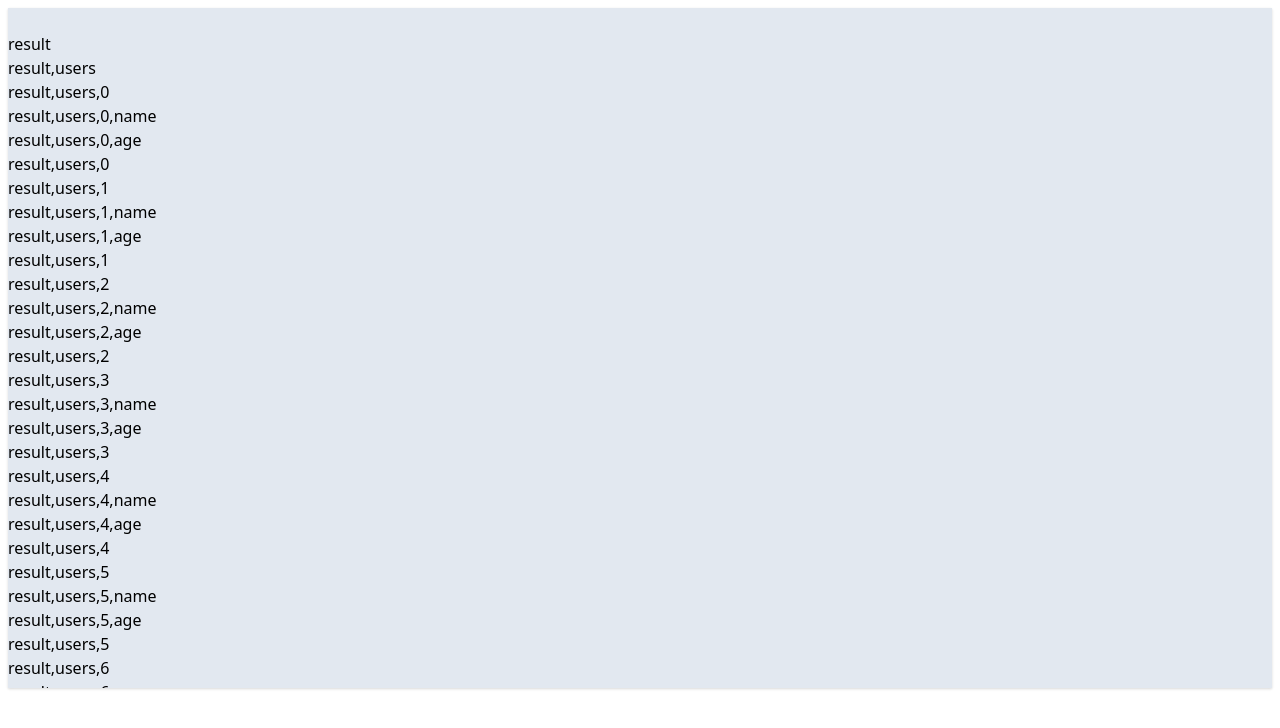
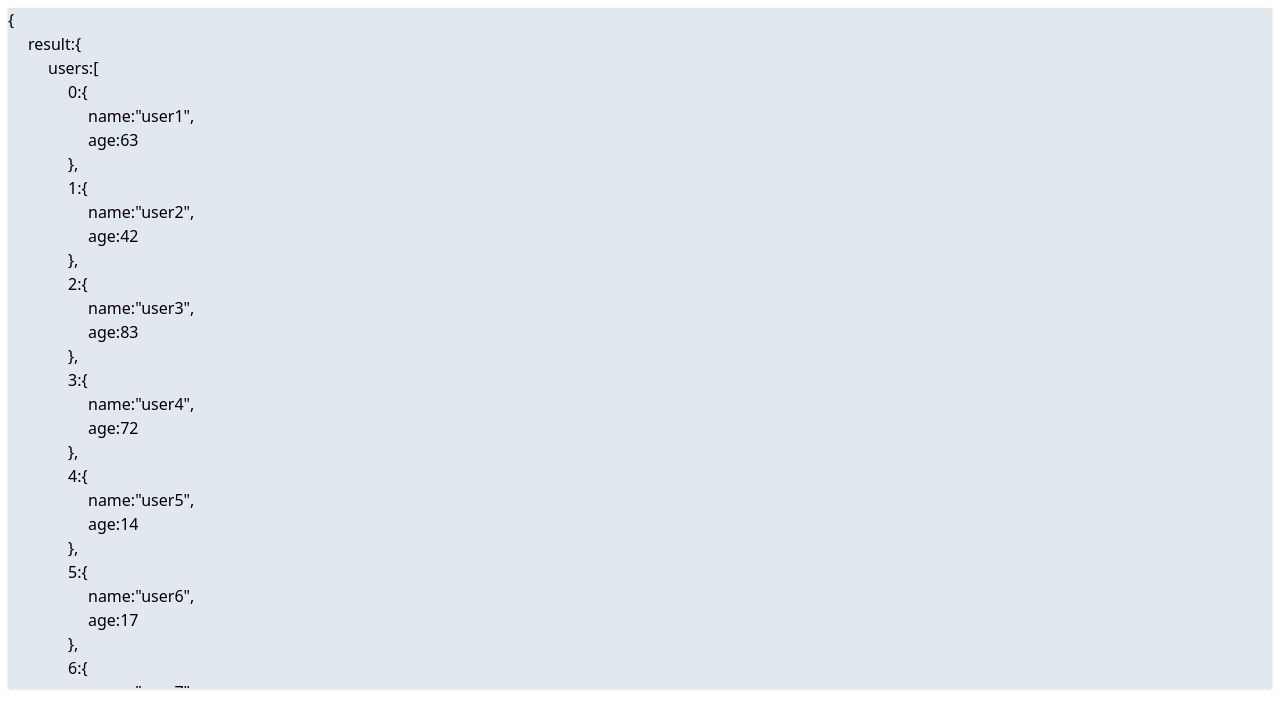
Before and after one commit to binier/jsonpath-visualizer-react, a React (Create React App) app: page / in a window 1280 px wide. Shown: the top 728 px of the page. Built offline with nearby package versions, Linux system fonts and the light colour scheme.

Commit message:
feat(json-view): render json with lazy renderer

```diff
--- a/src/components/json-view/json-view.tsx
+++ b/src/components/json-view/json-view.tsx
@@ -119,15 +119,134 @@ export default (props: Props) => {
     return (
       <div id="json-view-container" className="overflow-auto text-left bg-gray-300 shadow" style={{ height: '85vh' }}>
         <div style={{ height: state.scrollTop }}></div>
-        {
-          state.visible.map(x => (
-            <div key={x.path.toString() + (x.end ? '$' : '')} style={{height: state.elHeight}}>
-              {x.path.toString()}
-            </div>
-          ))
-        }
+        <Elements elements={state.visible} eachHeight={state.elHeight} />
         <div style={{ height: state.scrollBottom}}></div>
       </div>
     );
   });
 };
+
+function Elements(props: { elements: ElementData[], eachHeight: number }) {
+  return (
+    <>
+    {
+      props.elements.map(element => Element({
+        element,
+        height: props.eachHeight,
+      }))
+    }
+    </>
+  );
+}
+
+type FullProps<T = { [key: string]: any }> = T & React.HTMLProps<any>;
+
+function genElementProps(
+  element: ElementData,
+  height: number,
+  style: React.CSSProperties = {}
+): FullProps {
+  return {
+    height,
+    key: element.path + (element.end ? '$' : ''),
+    style: {
+      paddingLeft: element.path.length * 20,
+      ...style,
+    },
+  };
+}
+
+interface ElementProps {
+  element: ElementData;
+  height: number;
+};
+
+function Element({element, height}: ElementProps) {
+  const props = genElementProps(element, height);
+
+  if (element.end) {
+    return (
+      <div {...props}>
+        <JsonBracket type={element.type} closing={!!element.end} />
+        {!element.isLastChild && <JsonComma />}
+      </div>
+    );
+  }
+
+  if (element.type === 'object')
+    return (
+      <div {...props}>
+        <JsonObject element={element} />
+      </div>
+    );
+  if (element.type === 'array')
+    return (
+      <div {...props}>
+        <JsonArray element={element} />
+      </div>
+    );
+
+  return (
+    <div {...props}>
+      <JsonScalar element={element} />
+    </div>
+  );
+}
+
+const JsonBracket = ({type, closing}: {
+  type: 'array' | 'object',
+  closing: boolean,
+}) => (
+  <span className={`json-bracket json-bracket-${type}`}>
+    {(type === 'array' ? '[]' : '{}')[closing ? 1 : 0]}
+  </span>
+);
+
+const JsonComma = () => (
+  <span className="json-comma">,</span>
+);
+
+const JsonColon = () => (
+  <span className="json-colon">:</span>
+);
+
+const JsonField = ({name}: {name: string}) => (
+  <span className="json-field">{name}</span>
+);
+
+const JsonValue = ({value}: {value: any}) => (
+  <span className="json-value">
+    {typeof value === 'string' ? `"${value}"` : value}
+  </span>
+);
+
+const JsonScalar = ({element}: { element: ElementData }) => (
+  <>
+    <JsonField name={element.path[element.path.length - 1]} />
+    <JsonColon />
+    <JsonValue value={element.value} />
+    {!element.isLastChild && <JsonComma />}
+  </>
+);
+
+/** array or object */
+const JsonNested = ({element}: {element: ElementData}) => {
+  const field = element.path[element.path.length - 1];
+  const isRoot = !!element.path.length;
+  return (
+    <>
+      {isRoot &&
+        <>
+          <JsonField name={field} />
+          <JsonColon />
+        </>
+      }
+      <JsonBracket type={element.type} closing={false} />
+      {element.childrenCount === 0 &&
+        <JsonBracket type={element.type} closing={true} />}
+    </>
+  );
+};
+
+const JsonArray = JsonNested;
+const JsonObject = JsonNested;
```
